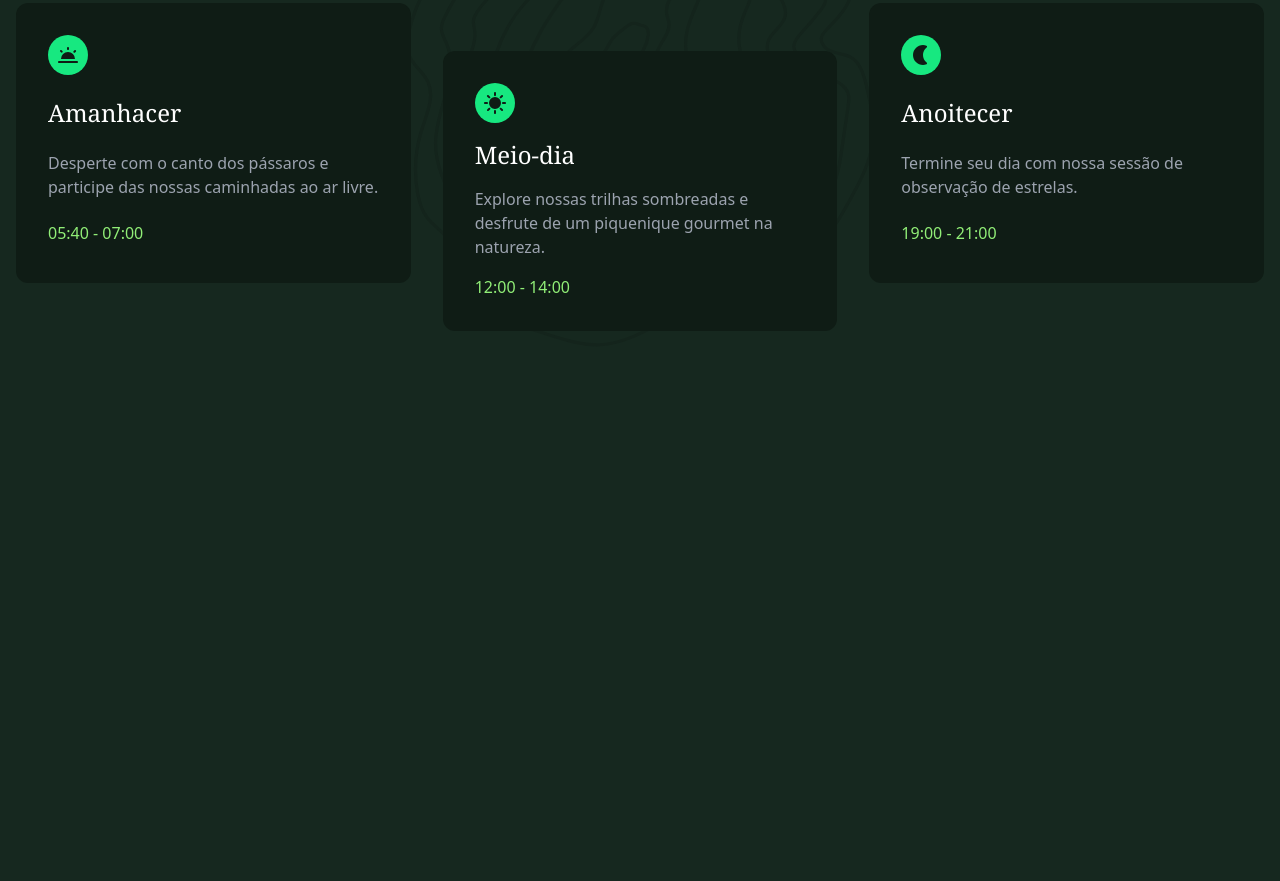
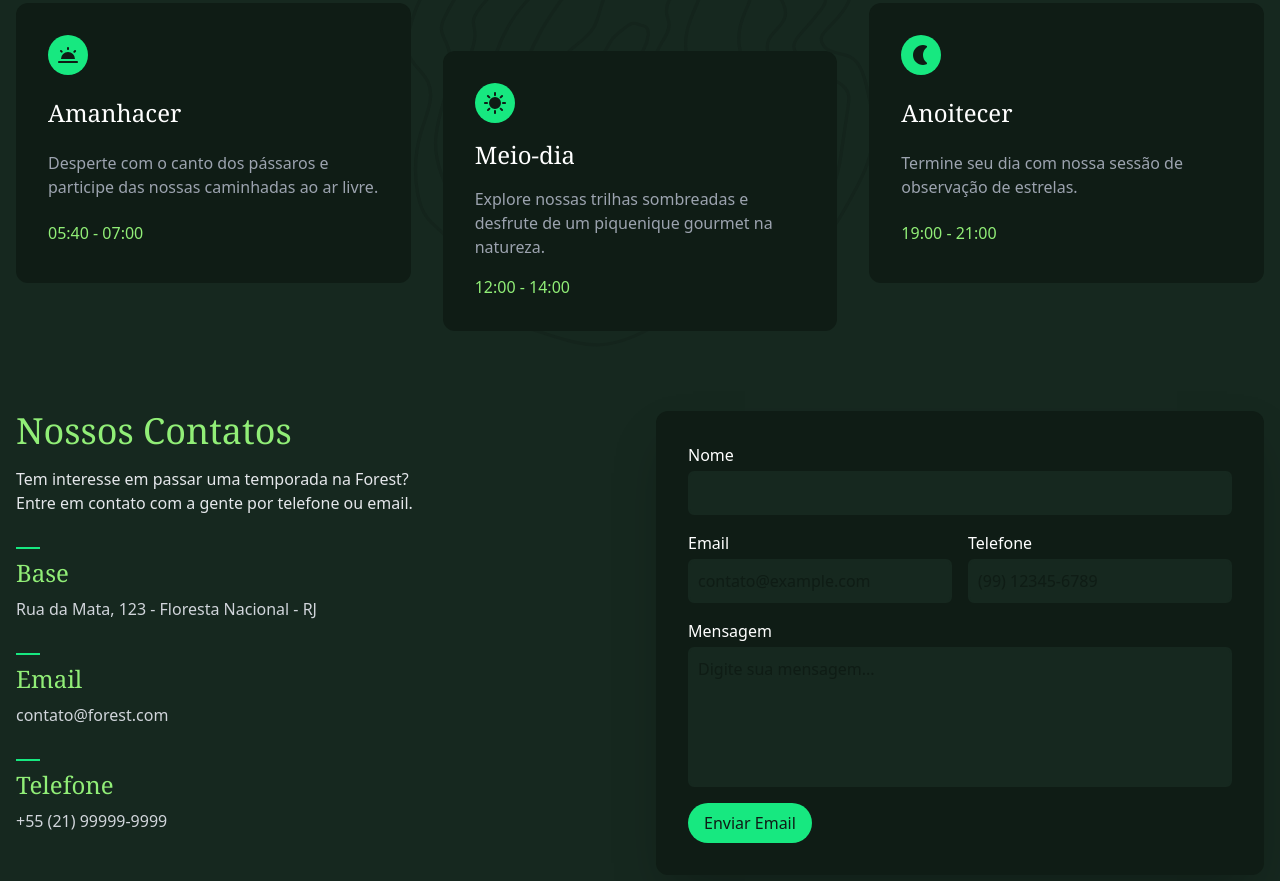
Before and after one commit to Barata-Ribeiro/origamid_tailwind-css, a website: page src/index.html in a window 1280 px wide. Shown: the part 3169-4050 px from the top of the page. Before the commit the page ends 3580 px from the top, so only its background shows below. Drawn offline with Linux system fonts and the light colour scheme.

Commit message:
Projeto Final - 0809 Contato

```diff
--- a/src/index.html
+++ b/src/index.html
@@ -299,7 +299,7 @@
       </div>
     </section>
 
-    <!-- atividades -->
+    <!-- atividades - ciclo natural -->
     <section
       class="container bg-[url('./img/padrao.svg')] bg-no-repeat bg-contain bg-center mb-12 sm:mb-16 sm:py-16"
       aria-labelledby="atividades-titulo"
@@ -355,5 +355,98 @@
         </div>
       </div>
     </section>
+
+    <!-- contato -->
+    <section id="contato" class="container grid gap-8 mb-12 sm:mb-16 lg:grid-cols-2">
+      <div>
+        <h2 class="mb-4 font-serif text-4xl text-verde-300">Nossos Contatos</h2>
+        <p class="mb-8 text-gray-200 text-balance">
+          Tem interesse em passar uma temporada na Forest? Entre em contato com a gente por telefone ou email.
+        </p>
+
+        <ul class="space-y-8">
+          <li class="grid gap-2">
+            <span aria-hidden="true" class="h-0.5 w-6 bg-verde-400 inline-block"></span>
+            <h3 class="font-serif text-2xl text-verde-300">Base</h3>
+            <p class="text-gray-300">Rua da Mata, 123 - Floresta Nacional - RJ</p>
+          </li>
+
+          <li class="grid gap-2">
+            <span aria-hidden="true" class="h-0.5 w-6 bg-verde-400 inline-block"></span>
+            <h3 class="font-serif text-2xl text-verde-300">Email</h3>
+            <p class="text-gray-300">contato@forest.com</p>
+          </li>
+
+          <li class="grid gap-2">
+            <span aria-hidden="true" class="h-0.5 w-6 bg-verde-400 inline-block"></span>
+            <h3 class="font-serif text-2xl text-verde-300">Telefone</h3>
+            <p class="text-gray-300">+55 (21) 99999-9999</p>
+          </li>
+        </ul>
+      </div>
+
+      <form action="#" class="grid gap-4 p-4 shadow-2xl rounded-xl bg-verde-900 lg:p-8">
+        <fieldset class="grid gap-4" aria-labelledby="formulario-contato">
+          <legend id="formulario-contato" class="sr-only">Formulário de Contato</legend>
+
+          <div class="grid gap-1">
+            <label class="text-white" for="nome">Nome</label>
+            <input
+              type="text"
+              name="nome"
+              id="nome"
+              required
+              class="p-2 text-white border-2 rounded-md outline-none border-verde-800 bg-verde-800 placeholder:text-verde-900 focus:border-verde-900 focus:ring-2 focus:ring-verde-400"
+            />
+          </div>
+
+          <div class="grid gap-4 sm:grid-cols-2">
+            <div class="grid gap-1">
+              <label class="text-white" for="email">Email</label>
+              <input
+                type="email"
+                name="email"
+                id="email"
+                required
+                placeholder="contato@example.com"
+                class="p-2 text-white border-2 rounded-md outline-none border-verde-800 bg-verde-800 placeholder:text-verde-900 focus:border-verde-900 focus:ring-2 focus:ring-verde-400"
+              />
+            </div>
+
+            <div class="grid gap-1">
+              <label class="text-white" for="telefone">Telefone</label>
+              <input
+                type="text"
+                name="telefone"
+                id="telefone"
+                required
+                placeholder="(99) 12345-6789"
+                class="p-2 text-white border-2 rounded-md outline-none border-verde-800 bg-verde-800 placeholder:text-verde-900 focus:border-verde-900 focus:ring-2 focus:ring-verde-400"
+              />
+            </div>
+          </div>
+
+          <div class="grid gap-1">
+            <label class="text-white" for="mensagem">Mensagem</label>
+            <textarea
+              name="mensagem"
+              id="mensagem"
+              placeholder="Digite sua mensagem..."
+              rows="5"
+              required
+              class="p-2 text-white border-2 rounded-md outline-none resize-none border-verde-800 bg-verde-800 placeholder:text-verde-900 focus:border-verde-900 focus:ring-2 focus:ring-verde-400"
+            ></textarea>
+          </div>
+        </fieldset>
+
+        <button
+          type="submit"
+          class="inline-block px-4 py-2 rounded-full bg-verde-400 text-verde-900 place-self-start"
+          aria-label="Enviar formulário de contato por email"
+        >
+          Enviar Email
+        </button>
+      </form>
+    </section>
   </body>
 </html>
```
Also changed, not shown: src/output.css.
